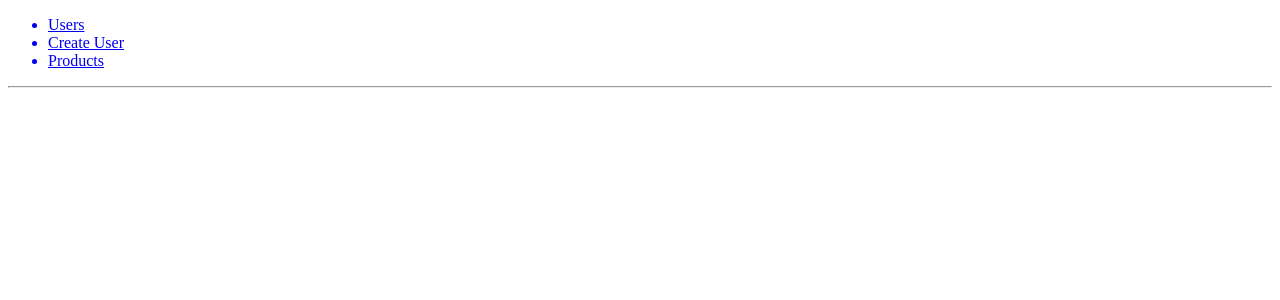
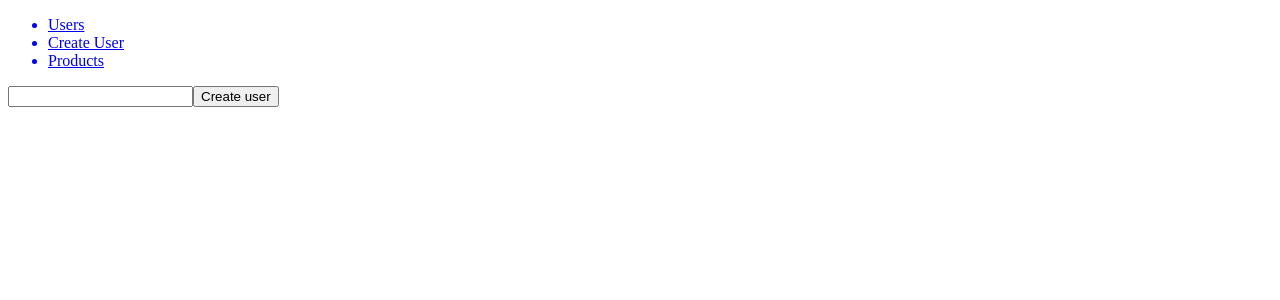
Before and after one commit to jlp0422/acme-users-redux-v2, a React app: page /#/users/create in a window 1280 px wide. Shown: the top 300 px of the page. Built offline with nearby package versions, Linux system fonts and the light colour scheme; no server answers.

Commit message:
adding works

```diff
--- a/package.json
+++ b/package.json
@@ -18,6 +18,7 @@
     "babel-loader": "^7.1.4",
     "babel-preset-es2015": "^6.24.1",
     "babel-preset-react": "^6.24.1",
+    "body-parser": "^1.18.2",
     "express": "^4.16.3",
     "pg": "^7.4.1",
     "react": "^16.2.0",
--- a/server.js
+++ b/server.js
@@ -5,6 +5,7 @@ const db = require('./db');
 const { User } = db.models
 
 app.use('/dist', express.static(path.join(__dirname, 'dist')))
+app.use(require('body-parser').json())
 
 app.get('/', (req, res, next) => {
   res.sendFile(path.join(__dirname, 'index.html'))
@@ -17,6 +18,7 @@ app.get('/api/users', (req, res, next) => {
 })
 
 app.post('/api/users', (req, res, next) => {
+  console.log(req.body)
   User.create(req.body)
     .then( user => res.send(user))
     .catch(next)
--- a/src/UserCreate.js
+++ b/src/UserCreate.js
@@ -1,12 +1,15 @@
 /* eslint-disable */
 import React from 'react';
 import { Link } from 'react-router-dom';
-import store from './store';
+import store, { changeName, createUser } from './store';
+import axios from 'axios'
 
 export default class UserCreate extends React.Component {
   constructor() {
     super()
     this.state = store.getState()
+    this.onChange = this.onChange.bind(this)
+    this.onCreateUser = this.onCreateUser.bind(this)
   }
 
   componentDidMount() {
@@ -19,10 +22,32 @@ export default class UserCreate extends React.Component {
     this.unsubscribe()
   }
 
+  onChange(ev) {
+    const action = changeName(ev.target.value)
+    store.dispatch(action)
+  }
+
+  onCreateUser(ev) {
+    ev.preventDefault()
+    const name = this.state.name
+    axios.post('/api/users', ({name}))
+      .then( res => res.data)
+      .then( user => {
+        const action = createUser(user)
+        store.dispatch(action)
+      })
+      .then(() => location.hash = '/')
+  }
+
   render() {
-    console.log(this.state)
+    const { onChange, onCreateUser } = this
     return (
-      <hr />
+      <div>
+        <form onSubmit={ onCreateUser }>
+          <input onChange={ onChange }/>
+          <button>Create user</button>
+        </form>
+      </div>
     )
   }
 }
--- a/src/store.js
+++ b/src/store.js
@@ -2,6 +2,13 @@ import { createStore } from 'redux';
 
 const GET_ALL_USERS = 'GET_ALL_USERS';
 const DELETE_USER = 'DELETE_USER';
+const CHANGE_NAME = 'CHANGE_NAME';
+const CREATE_USER = 'CREATE_USER';
+
+const initialState = {
+  users: [],
+  name: ''
+}
 
 export const getAllUsers = (users) => {
   return {
@@ -18,9 +25,18 @@ export const deleteUser = (id) => {
   }
 }
 
-const initialState = {
-  users: [],
-  name: ''
+export const changeName = (input) => {
+  return {
+    type: CHANGE_NAME,
+    name: input
+  }
+}
+
+export const createUser = (user) => {
+  return {
+    type: CREATE_USER,
+    user
+  }
 }
 
 const reducer = (state = initialState, action) => {
@@ -28,7 +44,11 @@ const reducer = (state = initialState, action) => {
     case 'GET_ALL_USERS':
       return Object.assign({}, state, { users: action.users });
     case 'DELETE_USER':
-      return Object.assign({}, state, { users: action.users })
+      return Object.assign({}, state, { users: action.users });
+    case 'CHANGE_NAME':
+      return Object.assign({}, state, { name: action.name });
+    case 'CREATE_USER':
+      return Object.assign({}, state, { users: [...state.users, action.user ]})
     default:
       return state;
   }
```
Also changed, not shown: 2 other files (tests, documents, lock files or other folders).
